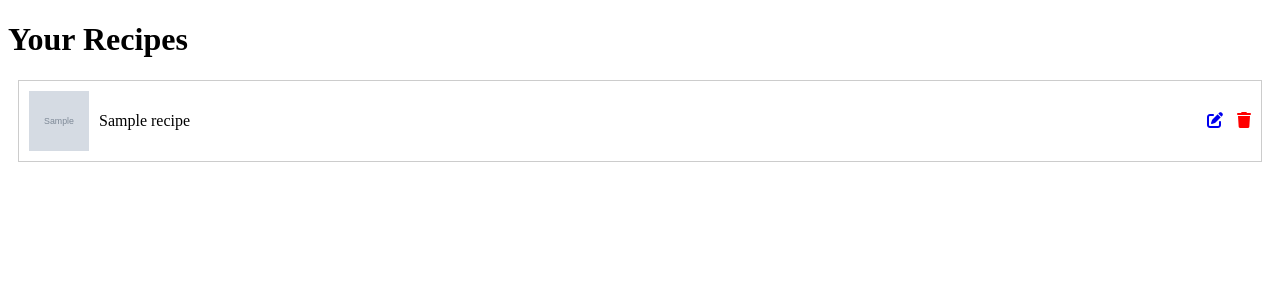
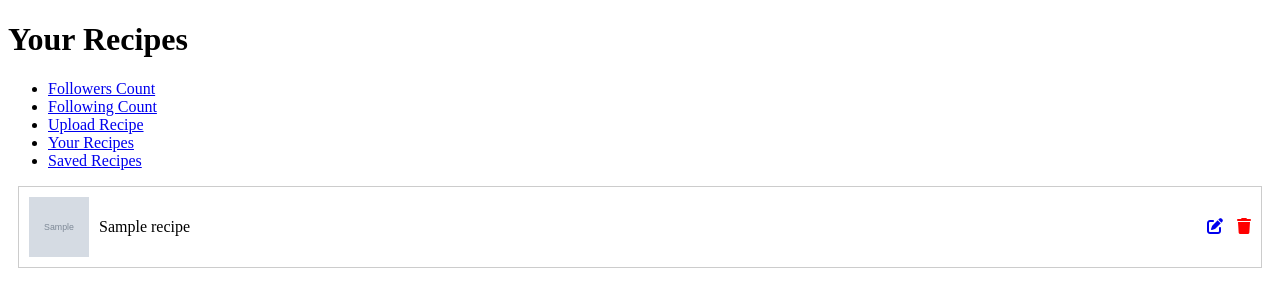
Before and after one commit to 7alamaher/chefs_unite, a PHP site: page /YourRecipes.php in a window 1280 px wide. Shown: the top 307 px of the page. Run offline with PHP 8.4, Linux system fonts and the light colour scheme; the visitor is signed in with stand-in values (Sample User, id 1); tables that the repository leaves empty or names only in its code hold one stand-in row (values such as "Sample post"); grey boxes marked "Sample" are stand-in pictures.

Commit message:
YourRecipes.php

```diff
--- a/YourRecipes.php
+++ b/YourRecipes.php
@@ -66,6 +66,15 @@ $result = $stmt->get_result();
 <body>
 
 <h1>Your Recipes</h1>
+    <nav class="navbar">
+        <ul>
+            <li><a href="Followers.php">Followers Count</a></li>
+            <li><a href="Following.php">Following Count</a></li>
+            <li><a href="UploadRecipe.php">Upload Recipe</a></li>
+            <li class="yourRecipesTab"><a href="YourRecipes.php">Your Recipes</a></li>
+            <li><a href="SavedRecipes.php">Saved Recipes</a></li>
+        </ul>
+    </nav>
 
 <?php while ($row = $result->fetch_assoc()): ?>
     <div class="recipe-card" <?php echo $row['id']; ?>>
```
